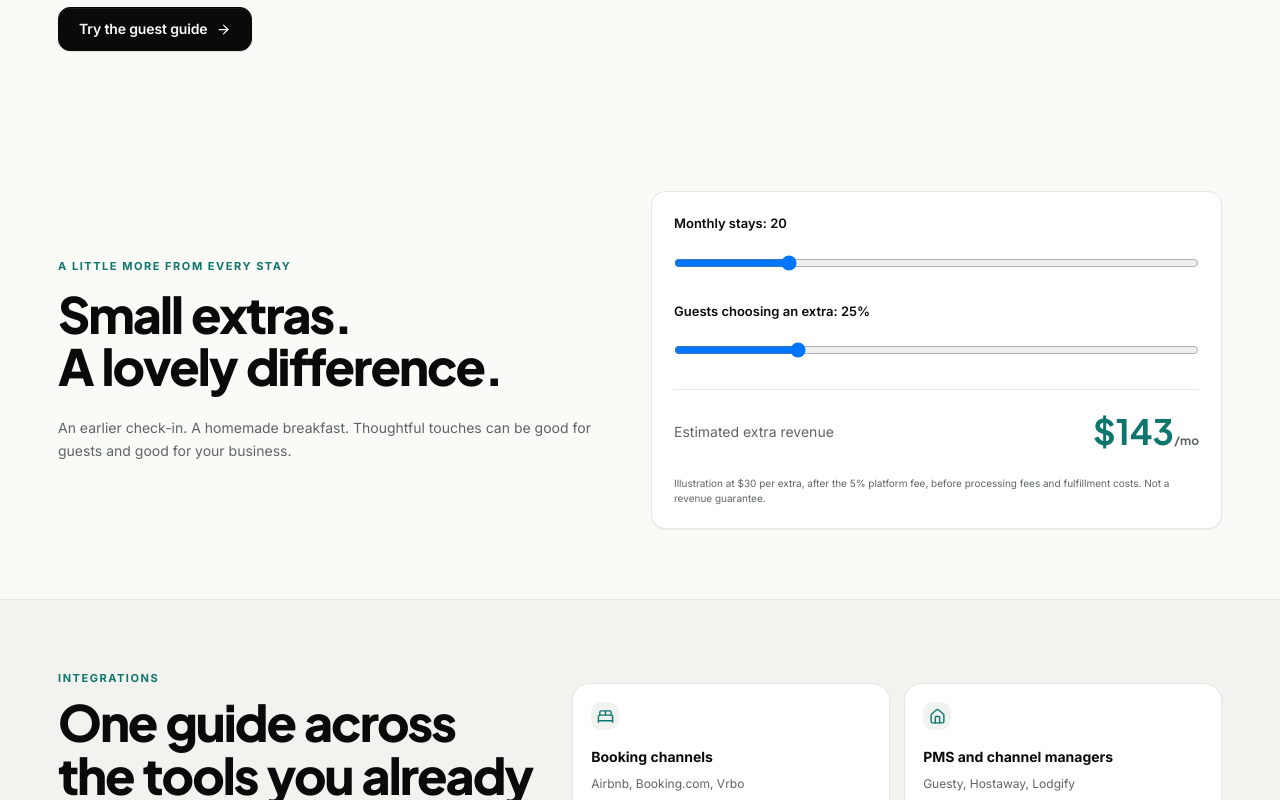
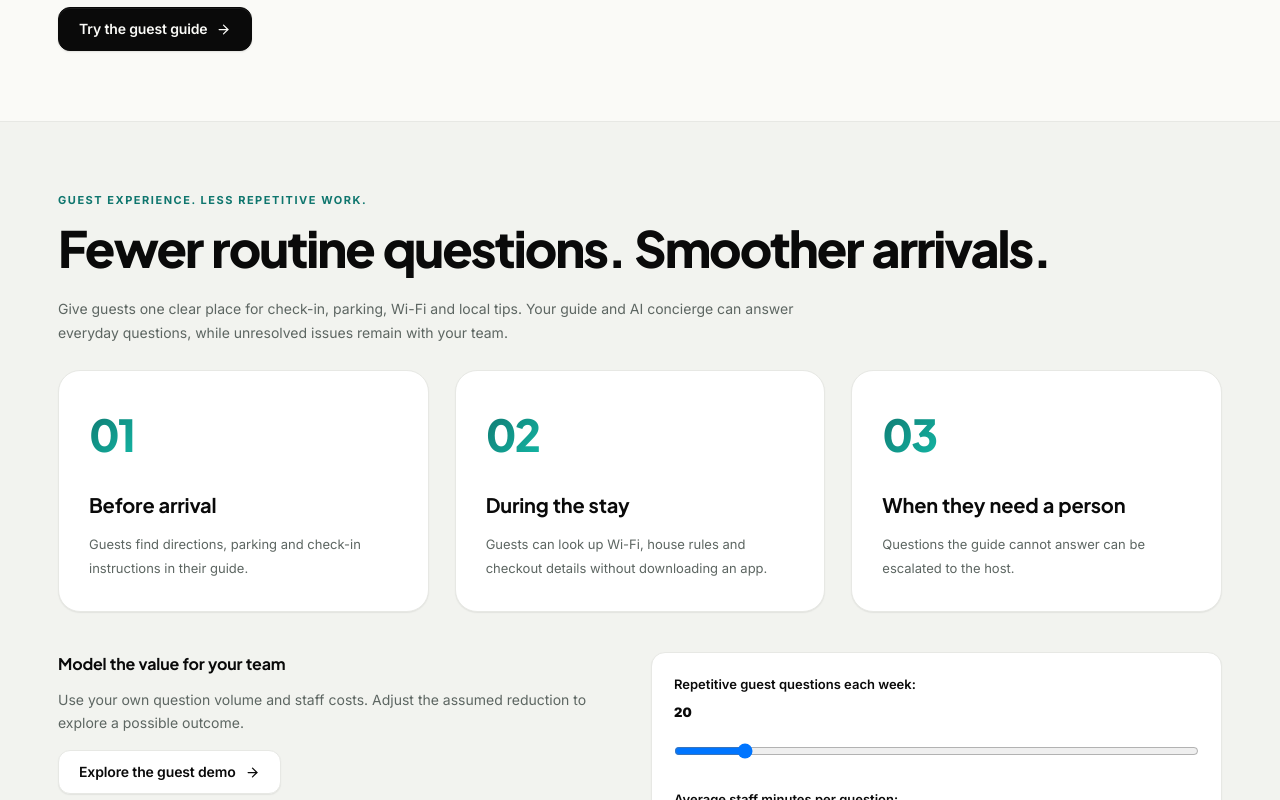
Before and after one commit to Tigha66/Airbnbstayguide, a Next.js app in the folder apps/web/: page / in a window 1280 px wide. Shown: the part 2020-2820 px from the top of the page. Built offline with nearby package versions, Linux system fonts and the light colour scheme; no server answers.

Commit message:
Place guest-support and arrival-benefit calculator on marketing homepage

```diff
--- a/apps/web/components/home-page.tsx
+++ b/apps/web/components/home-page.tsx
@@ -2,6 +2,7 @@ import Link from "next/link";
 import { ArrowRight, ArrowUpRight, BookOpen, Languages, Leaf, MessageCircle, ShieldCheck, Sparkles } from "lucide-react";
 import { demoProperties } from "@stayguide/shared";
 import { MarketingNav, MarketingFooter, Pricing, RoiCalculator } from "./marketing";
+import { GuestSupportValue } from "./guest-support-value";
 import { guestLanguageChips, siteDir, siteText, type SiteLocale } from "@/lib/site-i18n";
 import { onboardingText } from "@/lib/onboarding-i18n";
 import { localeBase } from "@/lib/site-i18n";
@@ -138,6 +139,11 @@ export function HomePage({ locale }: { locale: SiteLocale }) {
           </div>
         </section>
 
+        <section className="marketing-band">
+          <div className="marketing-section">
+            <GuestSupportValue locale={locale} />
+          </div>
+        </section>
         <section className="marketing-section">
           <RoiCalculator locale={locale} />
         </section>
```
